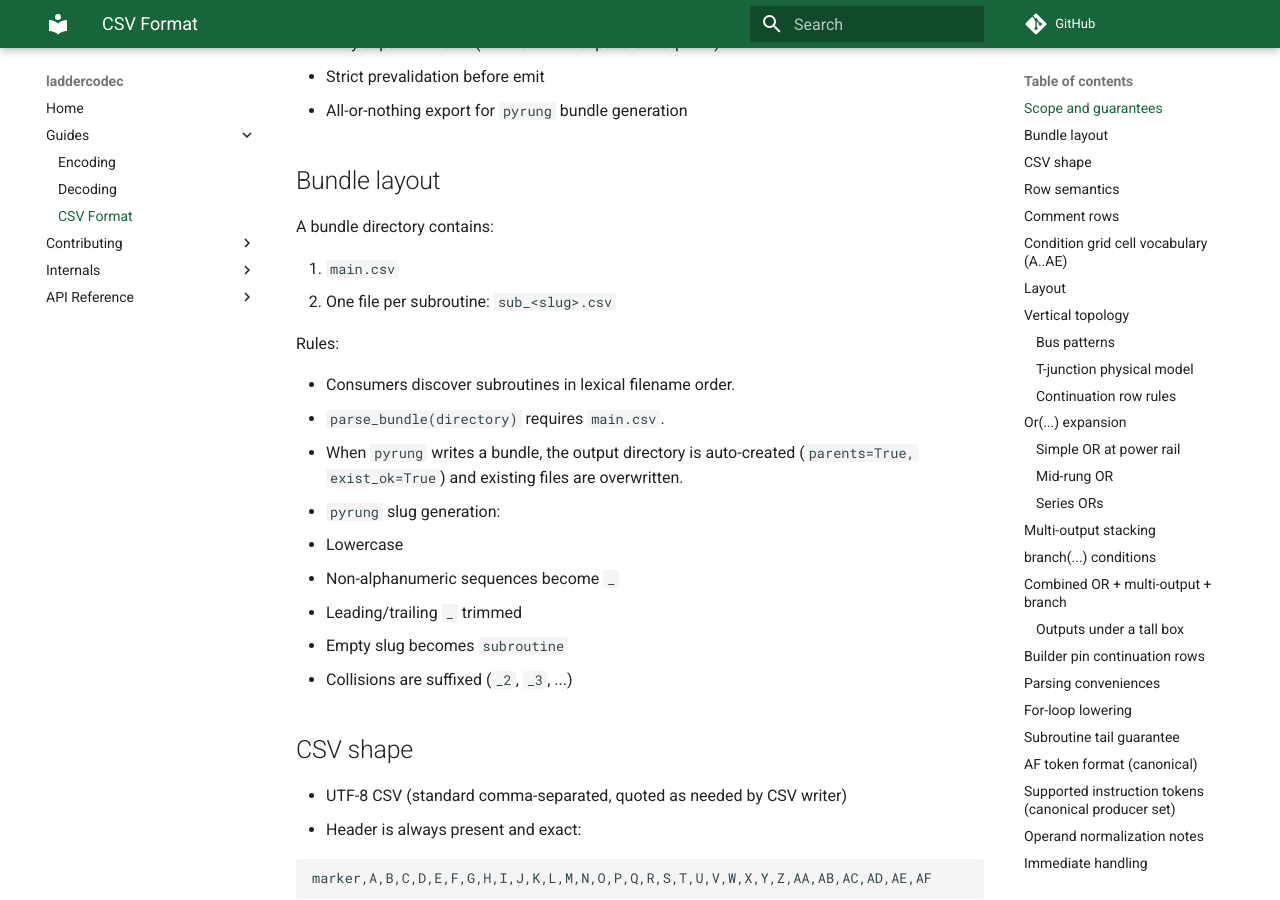
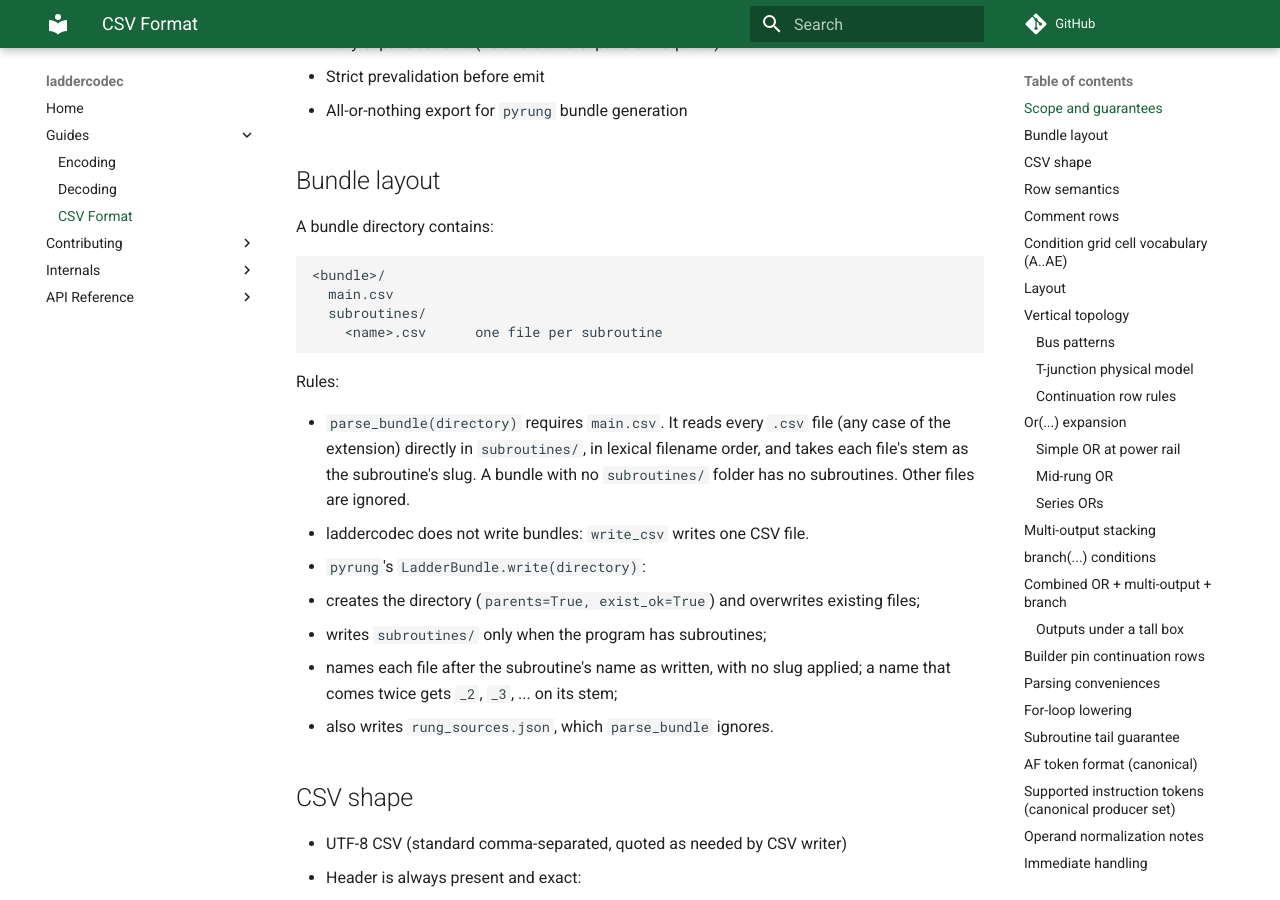
Before and after one commit to ssweber/laddercodec, an MkDocs documentation site: the page built from docs/guides/csv-format.md, in a window 1280 px wide and 900 px high, scrolled down 661 px. Built offline with MkDocs 1.6.1 and Material for MkDocs 9.7.7, drawn with Linux system fonts in a browser that asks for light colours; comment, search, counter and statistics services are not loaded.

Commit message:
docs: describe the bundle layout parse_bundle reads
The CSV guide named subroutine files sub_<slug>.csv. parse_bundle reads
main.csv and subroutines/*.csv, and pyrung's LadderBundle.write names each
file after the subroutine as written, with no slug.

Co-Authored-By: Claude Opus 5.5 <noreply@anthropic.com>
Claude-Session: https://claude.ai/code/session_01QnFxutaFyJKgcijzqdEwer

````diff
--- a/docs/guides/csv-format.md
+++ b/docs/guides/csv-format.md
@@ -28,21 +28,27 @@ the format below.
 
 A bundle directory contains:
 
-1. `main.csv`
-2. One file per subroutine: `sub_<slug>.csv`
+```text
+<bundle>/
+  main.csv
+  subroutines/
+    <name>.csv      one file per subroutine
+```
 
 Rules:
 
-- Consumers discover subroutines in lexical filename order.
-- `parse_bundle(directory)` requires `main.csv`.
-- When `pyrung` writes a bundle, the output directory is auto-created
-  (`parents=True, exist_ok=True`) and existing files are overwritten.
-- `pyrung` slug generation:
-  - Lowercase
-  - Non-alphanumeric sequences become `_`
-  - Leading/trailing `_` trimmed
-  - Empty slug becomes `subroutine`
-  - Collisions are suffixed (`_2`, `_3`, ...)
+- `parse_bundle(directory)` requires `main.csv`. It reads every `.csv` file
+  (any case of the extension) directly in `subroutines/`, in lexical filename
+  order, and takes each file's stem as the subroutine's slug. A bundle with no
+  `subroutines/` folder has no subroutines. Other files are ignored.
+- laddercodec does not write bundles: `write_csv` writes one CSV file.
+- `pyrung`'s `LadderBundle.write(directory)`:
+  - creates the directory (`parents=True, exist_ok=True`) and overwrites
+    existing files;
+  - writes `subroutines/` only when the program has subroutines;
+  - names each file after the subroutine's name as written, with no slug
+    applied; a name that comes twice gets `_2`, `_3`, ... on its stem;
+  - also writes `rung_sources.json`, which `parse_bundle` ignores.
 
 ## CSV shape
 
````
